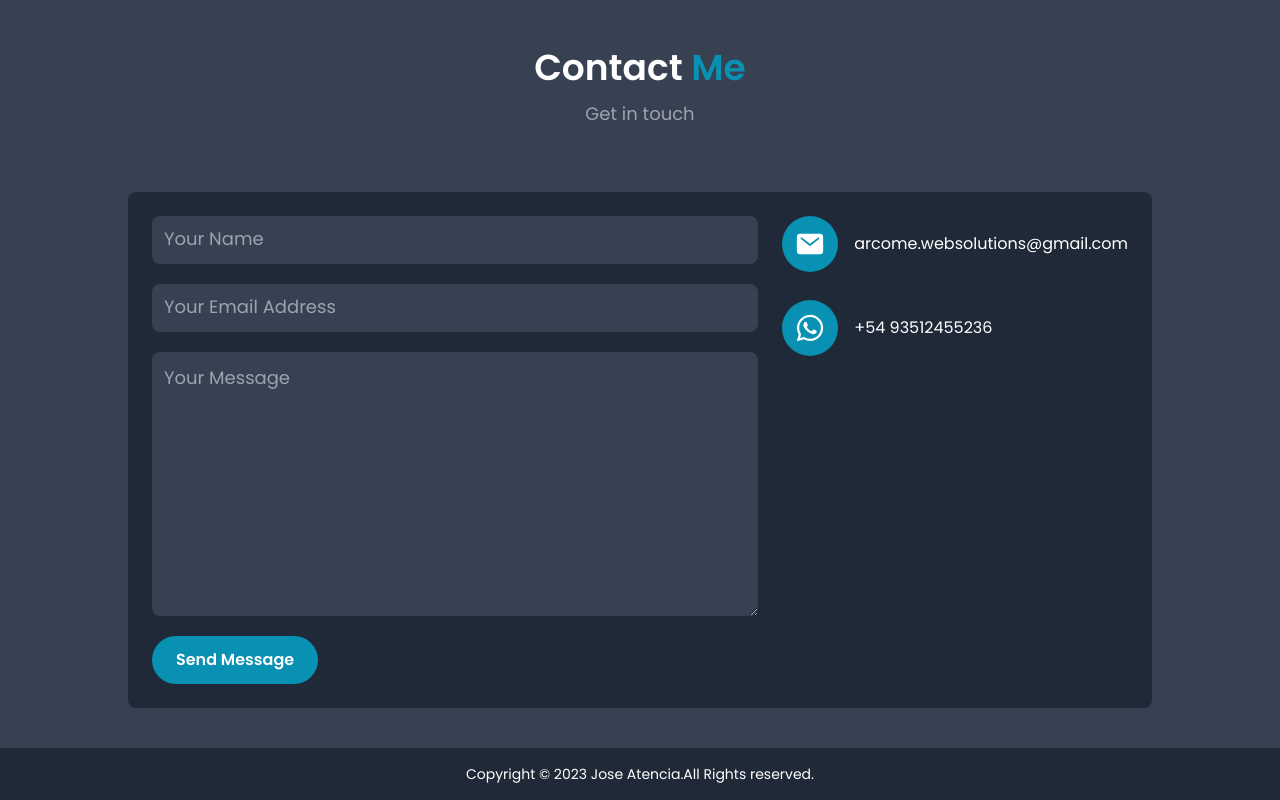
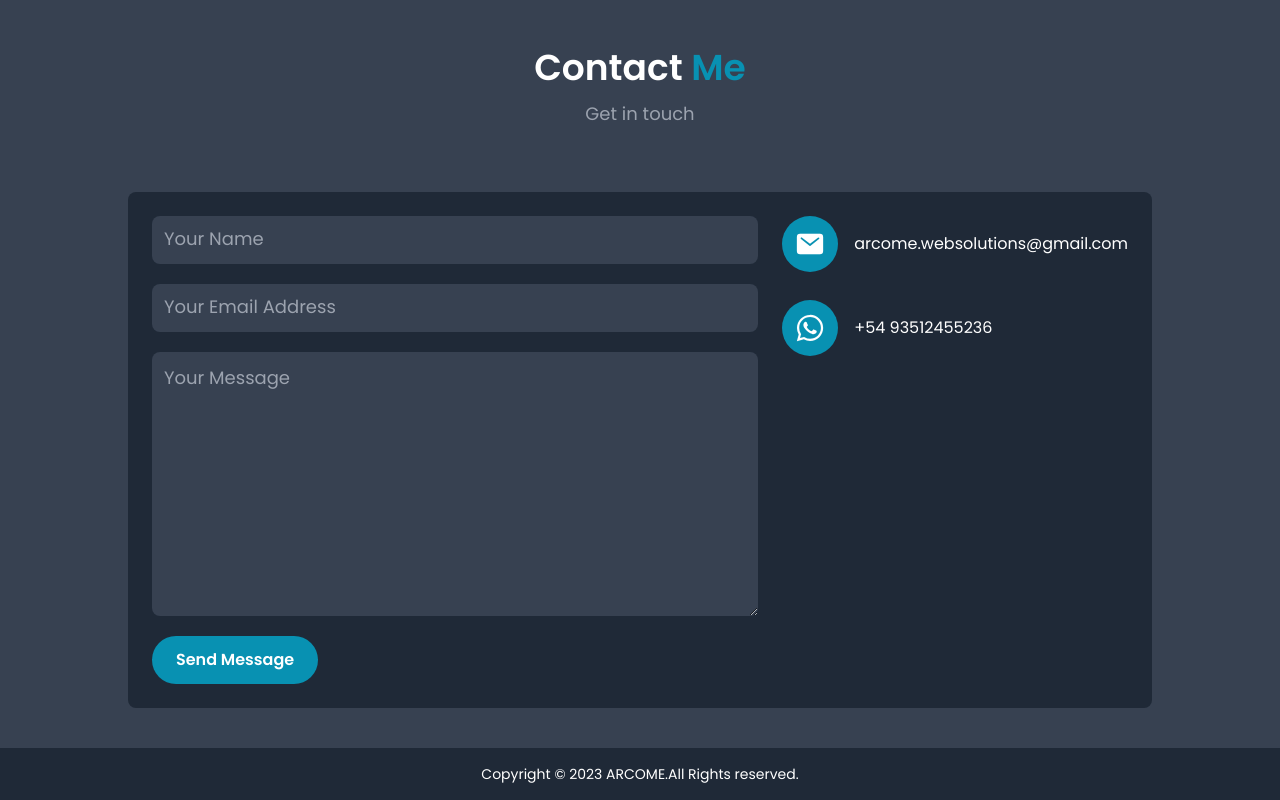
Before and after one commit to JATENCIA/ARCOME-WEB, a React (Vite) app: page / in a window 1280 px wide. Shown: the part 3152-3952 px from the top of the page. Built offline with nearby package versions, Linux system fonts and the light colour scheme.

Commit message:
Changes in the about section

```diff
--- a/src/components/Footer.jsx
+++ b/src/components/Footer.jsx
@@ -3,7 +3,7 @@ import React from "react";
 const Footer = () => {
   return (
     <div className="bg-gray-800 text-sm p-4 text-center text-white">
-      Copyright © 2023 Jose Atencia.All Rights reserved.
+      Copyright © 2023 ARCOME.All Rights reserved.
     </div>
   );
 };
```
